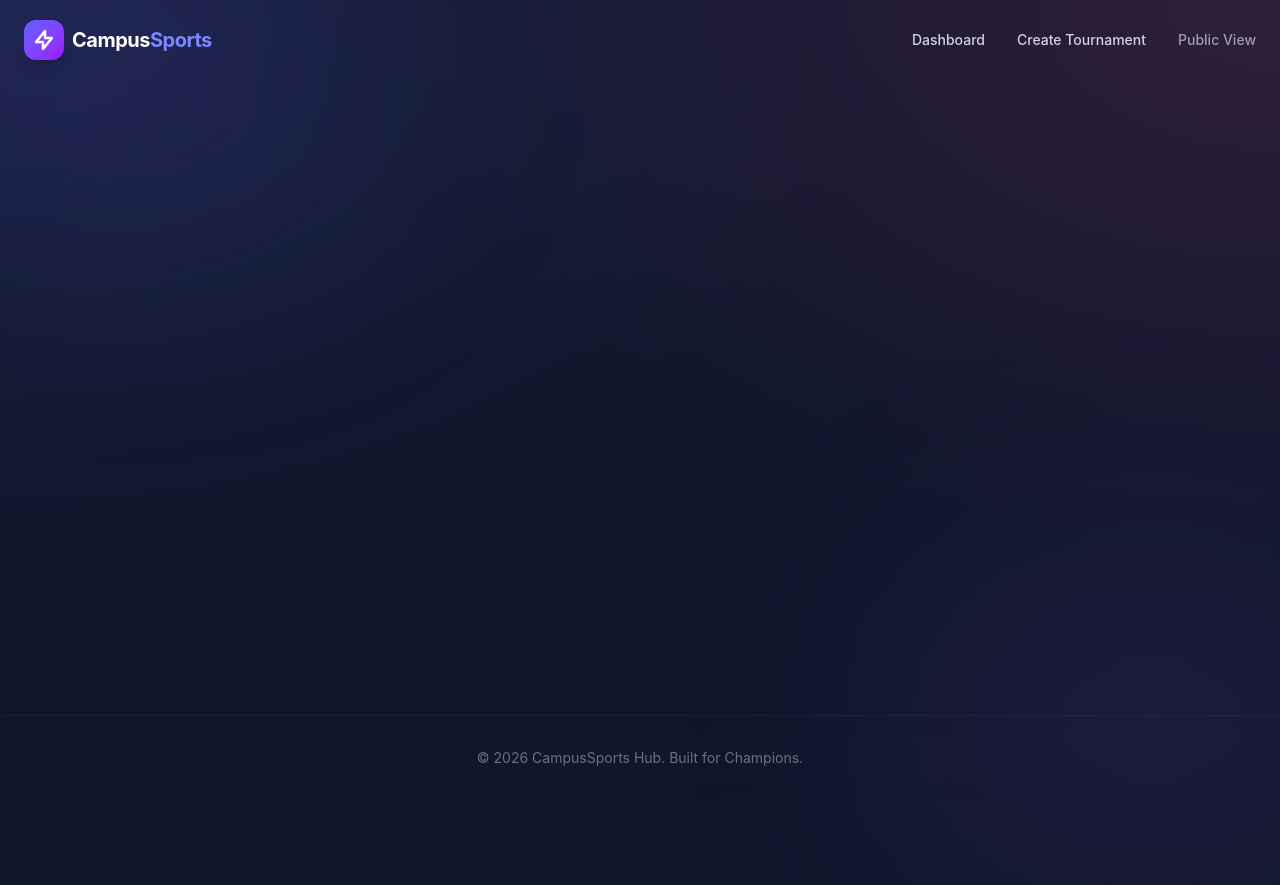
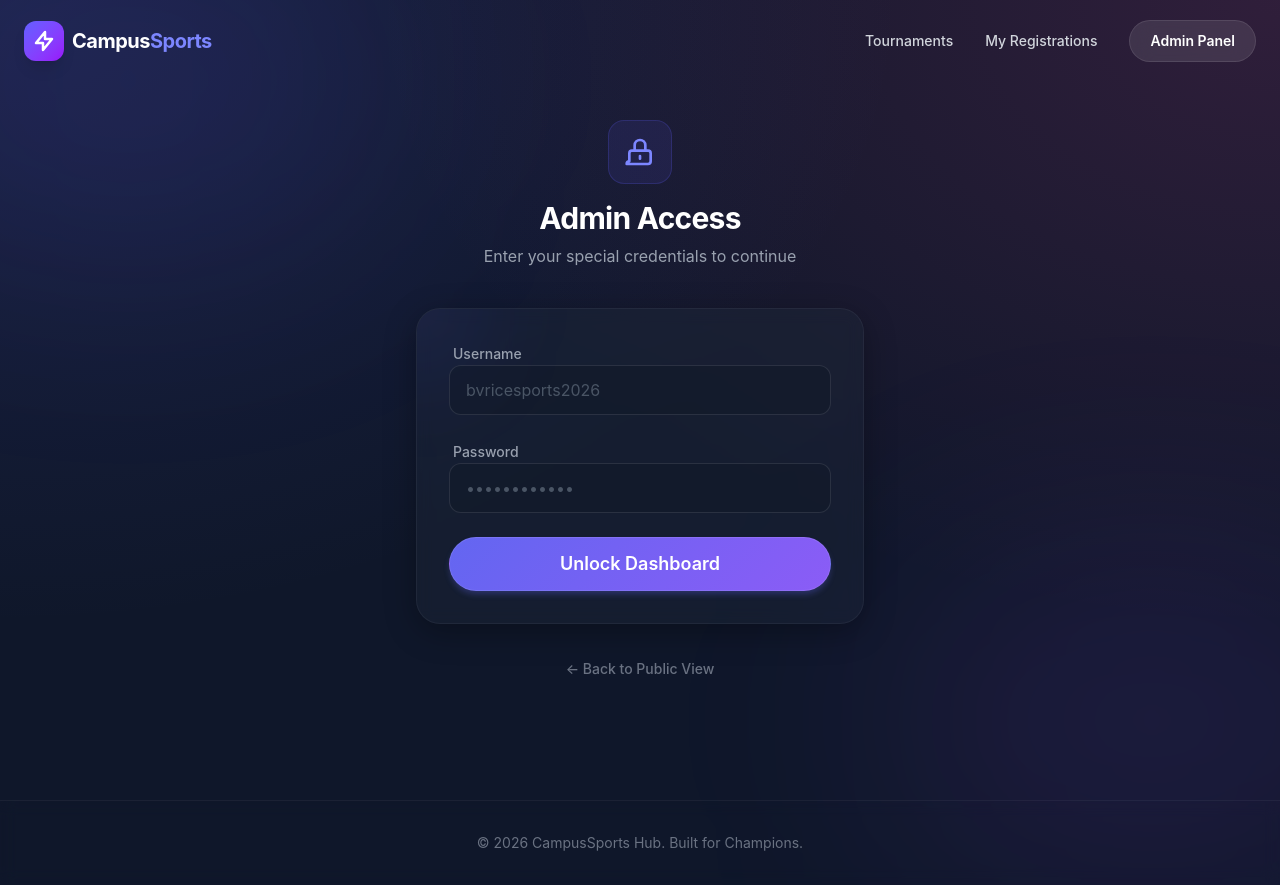
Before and after one commit to Harshavardhanyedla/CampusSports-Hub, a React (Vite) app: page /admin/login in a window 1280 px wide. Before the commit the page ends 800 px from the top, so only its background shows below. Built offline with nearby package versions, Linux system fonts and the light colour scheme; no server answers.

Commit message:
Add Admin Login with credentials bvricesports2026/bvricesports2026 and private admin routes

```diff
--- a/src/App.tsx
+++ b/src/App.tsx
@@ -1,5 +1,6 @@
 import { BrowserRouter as Router, Routes, Route } from 'react-router-dom';
 import Navbar from './components/Navbar';
+import ProtectedRoute from './components/ProtectedRoute';
 import HomePage from './pages/Public/HomePage';
 import TournamentDetail from './pages/Public/TournamentDetail';
 import Register from './pages/Public/Register';
@@ -8,6 +9,7 @@ import AdminDashboard from './pages/Admin/AdminDashboard';
 import CreateTournament from './pages/Admin/CreateTournament';
 import EditTournament from './pages/Admin/EditTournament';
 import ViewRegistrations from './pages/Admin/ViewRegistrations';
+import AdminLogin from './pages/Admin/Login';
 
 function App() {
   return (
@@ -29,11 +31,30 @@ function App() {
             <Route path="/register/:id" element={<Register />} />
             <Route path="/my-registrations" element={<MyRegistrations />} />
 
-            {/* Admin Routes */}
-            <Route path="/admin" element={<AdminDashboard />} />
-            <Route path="/admin/create" element={<CreateTournament />} />
-            <Route path="/admin/edit/:id" element={<EditTournament />} />
-            <Route path="/admin/registrations/:id" element={<ViewRegistrations />} />
+            {/* Admin Login */}
+            <Route path="/admin/login" element={<AdminLogin />} />
+
+            {/* Protected Admin Routes */}
+            <Route path="/admin" element={
+              <ProtectedRoute>
+                <AdminDashboard />
+              </ProtectedRoute>
+            } />
+            <Route path="/admin/create" element={
+              <ProtectedRoute>
+                <CreateTournament />
+              </ProtectedRoute>
+            } />
+            <Route path="/admin/edit/:id" element={
+              <ProtectedRoute>
+                <EditTournament />
+              </ProtectedRoute>
+            } />
+            <Route path="/admin/registrations/:id" element={
+              <ProtectedRoute>
+                <ViewRegistrations />
+              </ProtectedRoute>
+            } />
           </Routes>
         </main>
 
--- a/src/components/Navbar.tsx
+++ b/src/components/Navbar.tsx
@@ -1,11 +1,19 @@
 import { useState, useEffect } from 'react';
-import { Link, useLocation } from 'react-router-dom';
+import { Link, useLocation, useNavigate } from 'react-router-dom';
 
 const Navbar = () => {
     const location = useLocation();
+    const navigate = useNavigate();
     const isAdminPath = location.pathname.startsWith('/admin');
     const [scrolled, setScrolled] = useState(false);
     const [mobileMenuOpen, setMobileMenuOpen] = useState(false);
+    const [isAdminAuth, setIsAdminAuth] = useState(false);
+
+    // Check auth status
+    useEffect(() => {
+        const authStatus = localStorage.getItem('isAdminAuthenticated') === 'true';
+        setIsAdminAuth(authStatus);
+    }, [location]);
 
     // Handle scroll effect
     useEffect(() => {
@@ -20,6 +28,12 @@ const Navbar = () => {
     useEffect(() => {
         setMobileMenuOpen(false);
     }, [location]);
+
+    const handleLogout = () => {
+        localStorage.removeItem('isAdminAuthenticated');
+        setIsAdminAuth(false);
+        navigate('/');
+    };
 
     return (
         <nav
@@ -46,23 +60,29 @@ const Navbar = () => {
 
                 {/* Desktop Navigation */}
                 <div className="hidden md:flex items-center gap-8">
-                    {isAdminPath ? (
+                    {isAdminPath && isAdminAuth ? (
                         <>
                             <NavLink to="/admin">Dashboard</NavLink>
                             <NavLink to="/admin/create">Create Tournament</NavLink>
                             <Link to="/" className="text-sm font-medium text-gray-400 hover:text-white transition-colors">
                                 Public View
                             </Link>
+                            <button
+                                onClick={handleLogout}
+                                className="text-sm font-semibold text-red-400 hover:text-red-300 transition-colors"
+                            >
+                                Logout
+                            </button>
                         </>
                     ) : (
                         <>
                             <NavLink to="/">Tournaments</NavLink>
                             <NavLink to="/my-registrations">My Registrations</NavLink>
                             <Link
-                                to="/admin"
+                                to={isAdminAuth ? "/admin" : "/admin/login"}
                                 className="px-5 py-2.5 rounded-full bg-white/10 hover:bg-white/20 text-white text-sm font-semibold backdrop-blur-md transition-all border border-white/10 hover:border-white/20"
                             >
-                                Admin Login
+                                {isAdminAuth ? "Admin Dashboard" : "Admin Panel"}
                             </Link>
                         </>
                     )}
@@ -90,22 +110,28 @@ const Navbar = () => {
                 style={{ top: '0', paddingTop: '80px' }}
             >
                 <div className="flex flex-col items-center gap-8 p-8">
-                    {isAdminPath ? (
+                    {isAdminPath && isAdminAuth ? (
                         <>
                             <MobileNavLink to="/admin" onClick={() => setMobileMenuOpen(false)}>Dashboard</MobileNavLink>
                             <MobileNavLink to="/admin/create" onClick={() => setMobileMenuOpen(false)}>Create Tournament</MobileNavLink>
-                            <MobileNavLink to="/" onClick={() => setMobileMenuOpen(false)}>Switch to Public</MobileNavLink>
+                            <MobileNavLink to="/" onClick={() => setMobileMenuOpen(false)}>Public View</MobileNavLink>
+                            <button
+                                onClick={handleLogout}
+                                className="text-2xl font-semibold text-red-400"
+                            >
+                                Logout
+                            </button>
                         </>
                     ) : (
                         <>
                             <MobileNavLink to="/" onClick={() => setMobileMenuOpen(false)}>Tournaments</MobileNavLink>
                             <MobileNavLink to="/my-registrations" onClick={() => setMobileMenuOpen(false)}>My Registrations</MobileNavLink>
                             <Link
-                                to="/admin"
+                                to={isAdminAuth ? "/admin" : "/admin/login"}
                                 className="w-full text-center px-6 py-4 rounded-xl bg-gradient-to-r from-indigo-600 to-purple-600 text-white font-bold text-lg shadow-lg"
                                 onClick={() => setMobileMenuOpen(false)}
                             >
-                                Admin Panel
+                                {isAdminAuth ? "Admin Dashboard" : "Admin Panel"}
                             </Link>
                         </>
                     )}
--- /dev/null
+++ b/src/components/ProtectedRoute.tsx
@@ -0,0 +1,18 @@
+import { Navigate } from 'react-router-dom';
+
+interface ProtectedRouteProps {
+    children: React.ReactNode;
+}
+
+const ProtectedRoute = ({ children }: ProtectedRouteProps) => {
+    const isAdminAuthenticated = localStorage.getItem('isAdminAuthenticated') === 'true';
+
+    if (!isAdminAuthenticated) {
+        // If not authenticated, redirect to the login page
+        return <Navigate to="/admin/login" replace />;
+    }
+
+    return <>{children}</>;
+};
+
+export default ProtectedRoute;
--- /dev/null
+++ b/src/pages/Admin/Login.tsx
@@ -0,0 +1,92 @@
+import { useState } from 'react';
+import { useNavigate } from 'react-router-dom';
+
+const AdminLogin = () => {
+    const [username, setUsername] = useState('');
+    const [password, setPassword] = useState('');
+    const [error, setError] = useState('');
+    const navigate = useNavigate();
+
+    const handleLogin = (e: React.FormEvent) => {
+        e.preventDefault();
+
+        // The specific credentials requested by the user
+        if (username === 'bvricesports2026' && password === 'bvricesports2026') {
+            localStorage.setItem('isAdminAuthenticated', 'true');
+            navigate('/admin');
+        } else {
+            setError('Invalid admin credentials. Please try again.');
+        }
+    };
+
+    return (
+        <div className="min-h-[80vh] flex flex-col items-center justify-center p-4">
+            <div className="w-full max-w-md">
+                <div className="text-center mb-10 space-y-2">
+                    <div className="inline-flex items-center justify-center w-16 h-16 bg-indigo-500/10 rounded-2xl mb-4 border border-indigo-500/20">
+                        <svg className="w-8 h-8 text-indigo-400" fill="none" viewBox="0 0 24 24" stroke="currentColor">
+                            <path strokeLinecap="round" strokeLinejoin="round" strokeWidth={2} d="M12 15v2m-6 4h12a2 2 0 002-2v-6a2 2 0 00-2-2H6a2 2 0 00-2 2v6a2 2 0 00-2 2zm10-10V7a4 4 0 00-8 0v4h8z" />
+                        </svg>
+                    </div>
+                    <h1 className="text-3xl font-bold text-white tracking-tight">Admin Access</h1>
+                    <p className="text-gray-400">Enter your special credentials to continue</p>
+                </div>
+
+                <div className="glass-panel p-8 rounded-3xl border border-white/10 shadow-2xl relative overflow-hidden">
+                    {/* Subtle glow */}
+                    <div className="absolute top-0 left-0 w-32 h-32 bg-indigo-500/10 rounded-full blur-[50px] -translate-x-1/2 -translate-y-1/2" />
+
+                    <form onSubmit={handleLogin} className="space-y-6 relative z-10">
+                        {error && (
+                            <div className="p-4 bg-red-500/10 border border-red-500/20 text-red-400 text-sm rounded-xl text-center">
+                                {error}
+                            </div>
+                        )}
+
+                        <div className="space-y-2">
+                            <label className="text-sm font-medium text-gray-400 ml-1">Username</label>
+                            <input
+                                type="text"
+                                value={username}
+                                onChange={(e) => setUsername(e.target.value)}
+                                className="w-full bg-gray-900/50 border border-white/10 rounded-xl px-4 py-3 text-white focus:outline-none focus:ring-2 focus:ring-indigo-500/50 transition-all placeholder-gray-600"
+                                placeholder="bvricesports2026"
+                                required
+                            />
+                        </div>
+
+                        <div className="space-y-2">
+                            <label className="text-sm font-medium text-gray-400 ml-1">Password</label>
+                            <input
+                                type="password"
+                                value={password}
+                                onChange={(e) => setPassword(e.target.value)}
+                                className="w-full bg-gray-900/50 border border-white/10 rounded-xl px-4 py-3 text-white focus:outline-none focus:ring-2 focus:ring-indigo-500/50 transition-all placeholder-gray-600"
+                                placeholder="••••••••••••"
+                                required
+                            />
+                        </div>
+
+                        <button
+                            type="submit"
+                            className="w-full btn-primary py-4 text-lg font-bold shadow-lg shadow-indigo-500/20 active:scale-95"
+                        >
+                            Unlock Dashboard
+                        </button>
+                    </form>
+                </div>
+
+                <div className="text-center mt-8">
+                    <button
+                        onClick={() => navigate('/')}
+                        className="text-gray-500 hover:text-white text-sm font-medium transition-colors"
+                    >
+                        ← Back to Public View
+                    </button>
+                </div>
+            </div>
+        </div>
+    );
+};
+
+export default AdminLogin;
```
